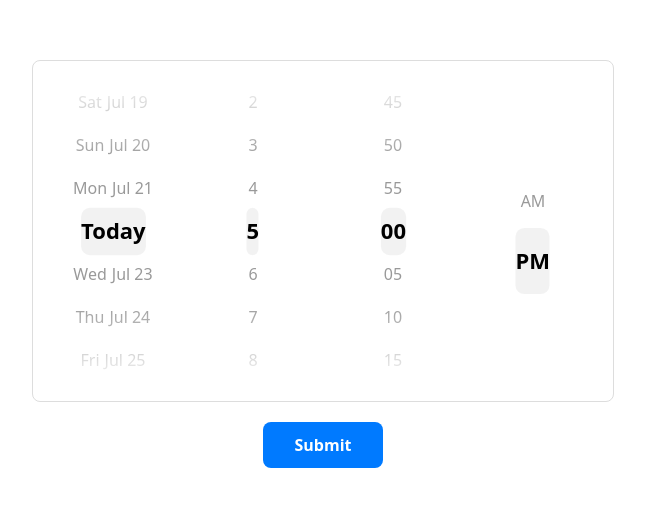
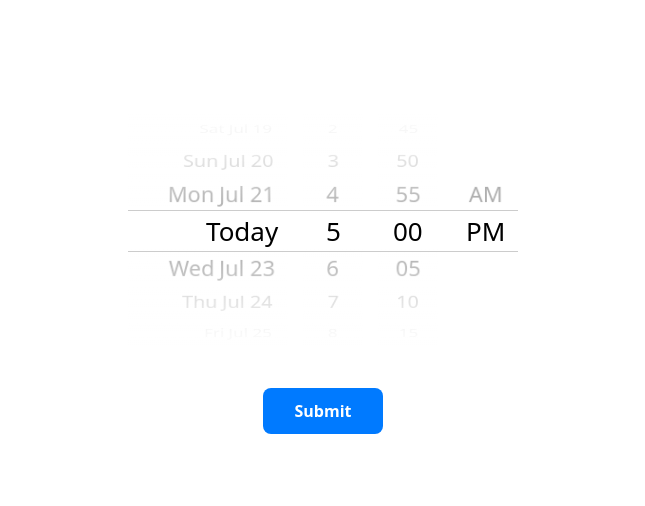
Before and after one commit to maksym-kostetskyi/scroll-picker, a React (Vite) app: page / in a window 1280 px wide. Shown: the part 136-642 px from the top of the page, without its empty margins (317-962 px from the left). Built offline with nearby package versions, Linux system fonts and the light colour scheme.

Commit message:
styling-tweaks

```diff
--- a/src/scroll-picker/ScrollPicker.module.css
+++ b/src/scroll-picker/ScrollPicker.module.css
@@ -1,44 +1,119 @@
 .scrollPicker {
   display: flex;
-  gap: 20px;
+  gap: 15px;
   width: fit-content;
-  height: 300px;
-  border: 1px solid #ddd;
-  border-radius: 8px;
+  height: auto;
   padding: 20px;
   background: #fff;
   position: relative;
   overflow: hidden;
+  align-items: center;
+}
+
+/* Спільний бордер для активних елементів */
+.scrollPicker::before {
+  content: "";
+  position: absolute;
+  left: 20px;
+  right: 20px;
+  top: 50%;
+  height: 40px;
+  transform: translateY(-50%);
+  border-top: 1px solid #ccc;
+  border-bottom: 1px solid #ccc;
+  pointer-events: none;
+  z-index: 1;
 }
 
 .column {
-  overflow-y: hidden;
-  width: 120px;
+  overflow: hidden;
   height: 100%;
   display: flex;
   flex-direction: column;
   justify-content: center;
   align-items: center;
   position: relative;
+  perspective: 1000px;
+  transform-style: preserve-3d;
 }
 
-.column::before,
-.column::after {
+/* Різні ширини для колонок */
+.column:nth-child(1) {
+  width: 160px; /* Дата - найширша */
+  text-align: right;
+  align-items: end;
+}
+
+.column:nth-child(2) {
+  width: 60px; /* Години */
+}
+
+.column:nth-child(3) {
+  width: 60px; /* Хвилини */
+}
+
+.column:nth-child(4) {
+  width: 65px; /* AM/PM */
+}
+
+/* Заповнювачі в AM/PM колонці - повністю невидимі */
+.column:nth-child(4) .placeholder {
+  visibility: hidden;
+  opacity: 0;
+  pointer-events: none;
+}
+
+/* Показуємо активний елемент в AM/PM колонці */
+.column:nth-child(4) .optionLine.optionLineSelected {
+  opacity: 1;
+  pointer-events: auto;
+  visibility: visible;
+  transform: scale(1) scaleY(1) perspective(600px) rotateX(0deg);
+  font-size: 26px;
+  color: #000;
+  z-index: 3;
+}
+
+/* Показуємо неактивний AM/PM елемент (сусідній) */
+.column:nth-child(4) .optionLine:not(.optionLineSelected):not(.placeholder) {
+  opacity: 0.8;
+  visibility: visible;
+  transform: scale(0.95) scaleY(0.95) perspective(600px) rotateX(2deg);
+  font-size: 23px;
+  color: #999;
+  pointer-events: none;
+}
+
+/* Ефект затемнення та зжимання до країв (тільки для перших 3 колонок) */
+.column:nth-child(1)::before,
+.column:nth-child(1)::after,
+.column:nth-child(2)::before,
+.column:nth-child(2)::after,
+.column:nth-child(3)::before,
+.column:nth-child(3)::after {
   content: "";
   position: absolute;
   left: 0;
   right: 0;
-  height: 80px;
-  background: linear-gradient(to bottom, rgba(255, 255, 255, 0.9), transparent);
+  height: 100px;
+  background: linear-gradient(
+    to bottom,
+    rgba(255, 255, 255, 0.95),
+    transparent
+  );
   pointer-events: none;
-  z-index: 1;
+  z-index: 2;
 }
 
-.column::before {
+.column:nth-child(1)::before,
+.column:nth-child(2)::before,
+.column:nth-child(3)::before {
   top: 0;
 }
 
-.column::after {
+.column:nth-child(1)::after,
+.column:nth-child(2)::after,
+.column:nth-child(3)::after {
   bottom: 0;
   transform: rotate(180deg);
 }
@@ -55,26 +130,50 @@
 }
 
 .optionLine {
-  height: 60px;
+  height: auto;
   display: flex;
   gap: 5px;
   align-items: center;
   justify-content: center;
-  flex-direction: row;
-  font-size: 16px;
+  flex-direction: column;
+  font-size: 24px;
   color: #999;
-  transition: all 0.2s ease;
+  transition: all 0.3s ease;
   cursor: pointer;
   user-select: none;
+  position: relative;
+  padding: 0 10px;
+}
+
+/* Ефект вертикального стиснення та легкого нахилу */
+.optionLine:nth-child(1),
+.optionLine:nth-child(7) {
+  transform: scale(0.85) scaleY(0.7) perspective(600px) rotateX(8deg);
+  opacity: 0.4;
+  font-size: 20px;
+}
+
+.optionLine:nth-child(2),
+.optionLine:nth-child(6) {
+  transform: scale(0.9) scaleY(0.85) perspective(600px) rotateX(4deg);
+  opacity: 0.6;
+  font-size: 22px;
+}
+
+.optionLine:nth-child(3),
+.optionLine:nth-child(5) {
+  transform: scale(0.95) scaleY(0.95) perspective(600px) rotateX(2deg);
+  opacity: 0.8;
+  font-size: 23px;
 }
 
 .optionLineSelected {
-  font-weight: bold;
-  font-size: 20px;
+  font-weight: normal;
+  font-size: 26px;
   color: #000;
-  background: rgba(0, 0, 0, 0.05);
-  border-radius: 8px;
-  transform: scale(1.1);
+  transform: scale(1) scaleY(1) perspective(600px) rotateX(0deg);
+  opacity: 1;
+  z-index: 3;
 }
 
 .submitButton {
--- a/src/scroll-picker/ScrollPicker.tsx
+++ b/src/scroll-picker/ScrollPicker.tsx
@@ -280,6 +280,71 @@ export function ScrollPicker() {
     selectedIndex: number,
     isInfinite: boolean = true
   ) => {
+    if (!isInfinite && items.length <= 2) {
+      // Спеціальна логіка для AM/PM - елементи рухаються один відносно одного
+      const visibleItems = [];
+      const totalVisible = 7;
+
+      for (let i = 0; i < totalVisible; i++) {
+        if (selectedIndex === 0) {
+          // Якщо вибраний AM (індекс 0), то AM по центру, PM внизу
+          if (i === 3) {
+            // Позиція 4 - активний AM
+            visibleItems.push({
+              item: items[0], // AM
+              index: 0,
+              isSelected: true,
+              position: i,
+            });
+          } else if (i === 4) {
+            // Позиція 5 - неактивний PM
+            visibleItems.push({
+              item: items[1], // PM
+              index: 1,
+              isSelected: false,
+              position: i,
+            });
+          } else {
+            // Всі інші позиції - з невидимим контентом для висоти
+            visibleItems.push({
+              item: "&nbsp;" as T,
+              index: -1,
+              isSelected: false,
+              position: i,
+            });
+          }
+        } else {
+          // Якщо вибраний PM (індекс 1), то AM вгорі, PM по центру
+          if (i === 2) {
+            // Позиція 3 - неактивний AM
+            visibleItems.push({
+              item: items[0], // AM
+              index: 0,
+              isSelected: false,
+              position: i,
+            });
+          } else if (i === 3) {
+            // Позиція 4 - активний PM
+            visibleItems.push({
+              item: items[1], // PM
+              index: 1,
+              isSelected: true,
+              position: i,
+            });
+          } else {
+            // Всі інші позиції - з невидимим контентом для висоти
+            visibleItems.push({
+              item: "&nbsp;" as T,
+              index: -1,
+              isSelected: false,
+              position: i,
+            });
+          }
+        }
+      }
+      return visibleItems;
+    }
+
     if (!isInfinite) {
       return items.map((item, index) => ({
         item,
@@ -350,12 +415,19 @@ export function ScrollPicker() {
               {item.isSelected && <div>Today</div>}
 
               {!item.isSelected && (
-                <>
+                <div
+                  style={{
+                    display: "flex",
+                    gap: "5px",
+                    alignItems: "center",
+                    flexWrap: "wrap",
+                  }}
+                >
                   <div>{item.item.dayAlias}</div>
                   <div>
                     {selectedMonth} {item.item.day}
                   </div>
-                </>
+                </div>
               )}
             </div>
           ))}
@@ -402,6 +474,8 @@ export function ScrollPicker() {
                 className={
                   item.isSelected
                     ? `${styles.optionLine} ${styles.optionLineSelected}`
+                    : item.item === "&nbsp;"
+                    ? `${styles.optionLine} ${styles.placeholder}`
                     : `${styles.optionLine}`
                 }
                 key={`${item.index}-${idx}`}
```
